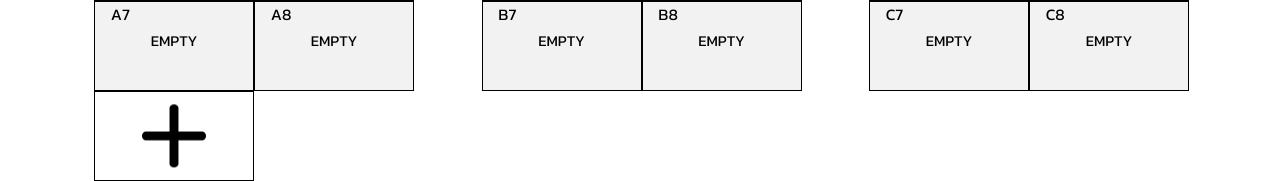
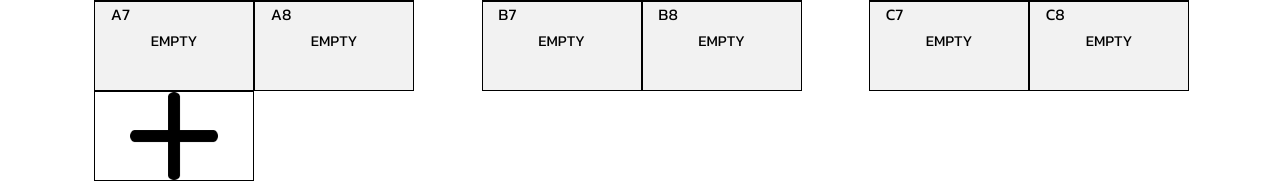
Before and after one commit to jakkritsonsanit/Bisad_Project, a PHP site: page / in a window 1280 px wide. Shown: the part 688-869 px from the top of the page. Run offline with PHP 8.4, Linux system fonts and the light colour scheme; a user stored in the database is signed in; data comes from the database, SQL or seed files in the repository; both versions use the stored data as it was after the commit.

Commit message:
Fix box add block

```diff
--- a/content/index.php
+++ b/content/index.php
@@ -140,7 +140,7 @@
 						$ml = "style='margin-left:0'";
 					}; ?>
 					<button class="card-act-add" data-target="#exampleModal" data-toggle="modal" <?php echo ($ml) ?> id="div-add">
-						<img src="src/img/add.png" class="add-icon">
+						<!-- <img src="src/img/add.png" class="add-icon"> -->
 					</button>
 					<div class="modal fade" id="exampleModal" tabindex="-1" role="dialog" aria-labelledby="exampleModalLabel" aria-hidden="true">
 						<div class="modal-dialog" role="document" style="max-width:400px">
--- a/src/css/mystyle.css
+++ b/src/css/mystyle.css
@@ -105,6 +105,10 @@
     height: 90px;
     margin-left: 5.5%;
     overflow: scroll;
+    background-image: url(../img/add.png);
+    background-size: contain;
+    background-repeat: no-repeat;
+    background-position: center;
 }
 .add-icon {
     width: 40%;
@@ -112,6 +116,8 @@
     margin-left: 30%;
     position: relative;
     top: 50%;
+    max-width: 80px;
+    max-height: 80px;
     transform: translateY(-50%);
 }
 .modal-form {
```
Also changed, not shown: Database/Database.sql (+8 -6 lines), src/img/2019-05-05-02-07-2019-05-03-12-52-23509185_10210731055334146_2241253386649832692_o.jpg (added), src/img/2019-05-05-06-57-palmdeath.jpg (added), 2 other files.
